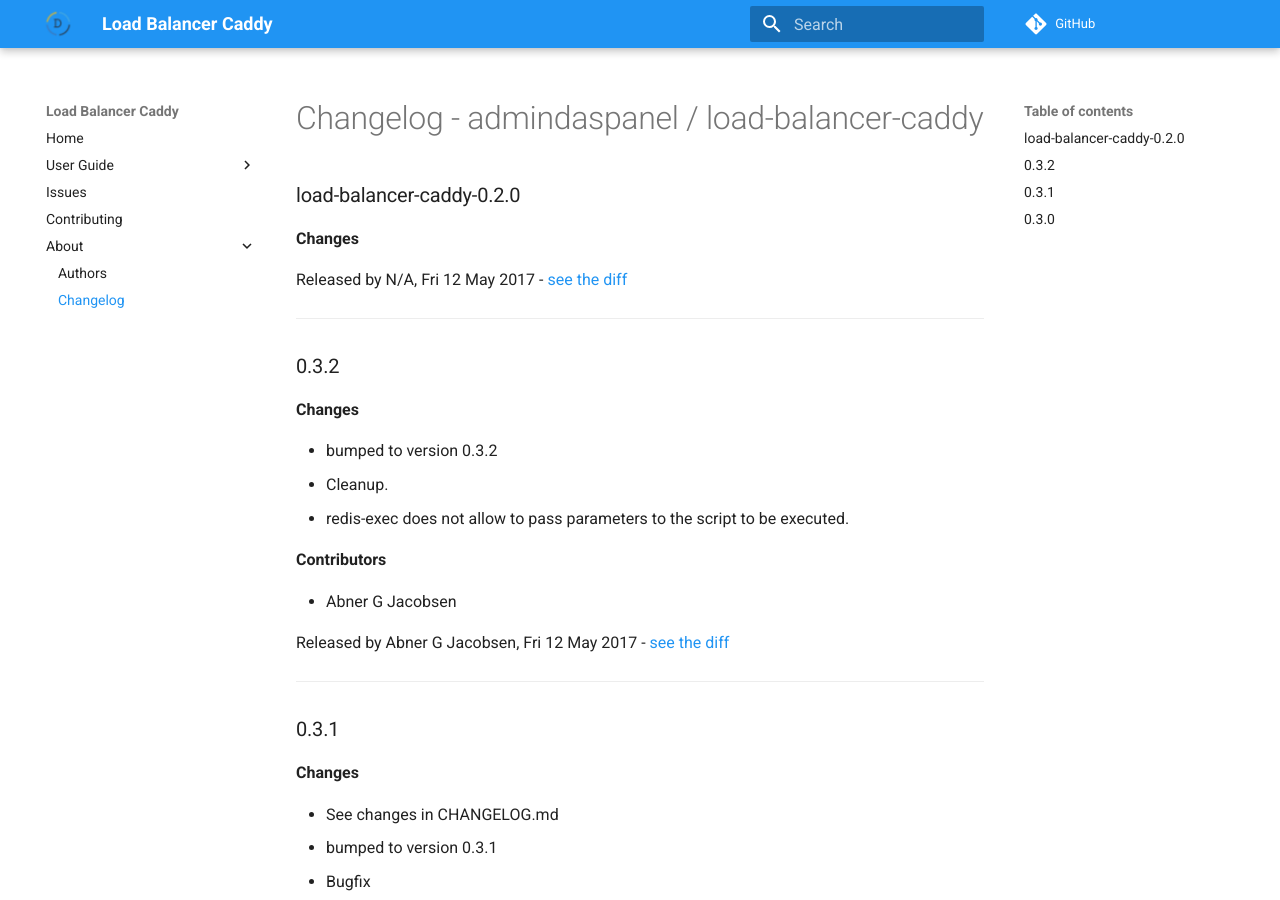
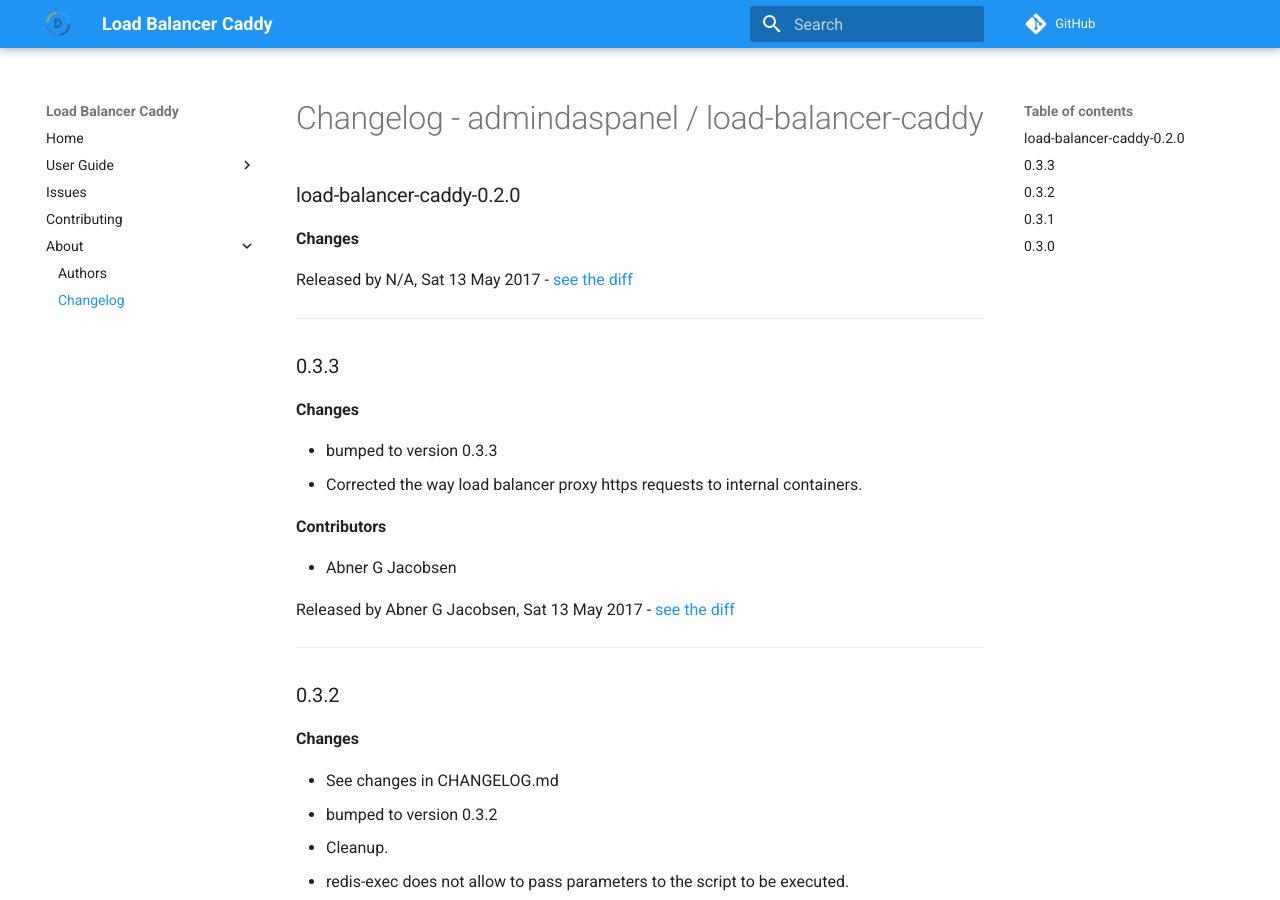
Before and after one commit to daspanel/load-balancer-caddy, an MkDocs documentation site: the page built from docs/changelog.md, in a window 1280 px wide and 900 px high. Built offline with MkDocs 1.6.1 and Material for MkDocs 9.7.7, drawn with Linux system fonts in a browser that asks for light colours; comment, search, counter and statistics services are not loaded; old or Windows-style settings are respelled for this version of MkDocs.

Commit message:
See changes in CHANGELOG.md

```diff
--- a/docs/changelog.md
+++ b/docs/changelog.md
@@ -4,13 +4,28 @@
 __Changes__
 
 
-Released by N/A, Fri 12 May 2017 -
+Released by N/A, Sat 13 May 2017 -
 [see the diff](https://github.com/admindaspanel/load-balancer-caddy/compare/...#diff)
+______________
+
+### 0.3.3
+__Changes__
+
+- bumped to version 0.3.3
+- Corrected the way load balancer proxy https requests to internal containers.
+
+__Contributors__
+
+- Abner G Jacobsen
+
+Released by Abner G Jacobsen, Sat 13 May 2017 -
+[see the diff](https://github.com/admindaspanel/load-balancer-caddy/compare/0.3.2...0.3.3#diff)
 ______________
 
 ### 0.3.2
 __Changes__
 
+- See changes in CHANGELOG.md
 - bumped to version 0.3.2
 - Cleanup.
 - redis-exec does not allow to pass parameters to the script to be executed.
```
Also changed, not shown: CHANGELOG.md (+16 -1 lines).
